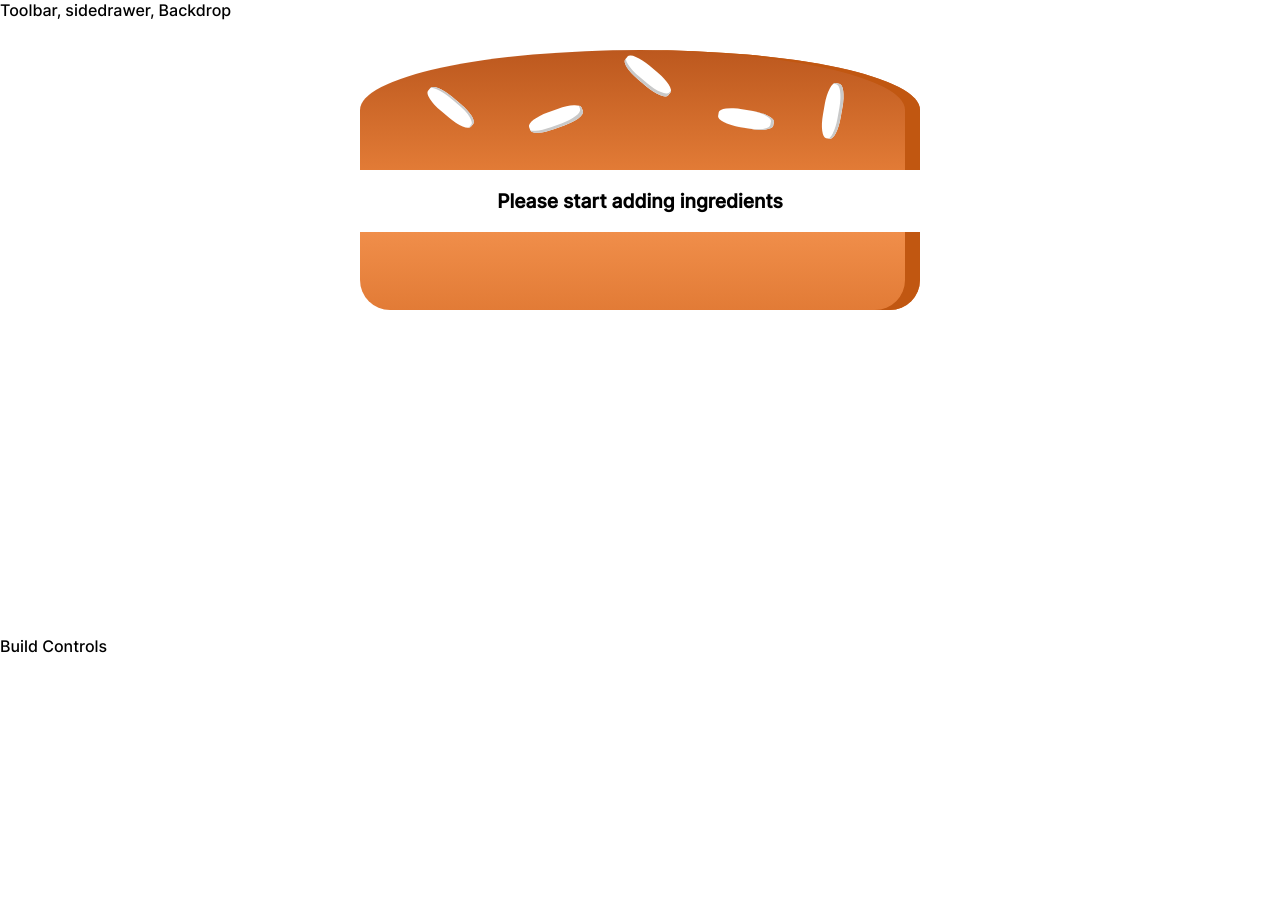
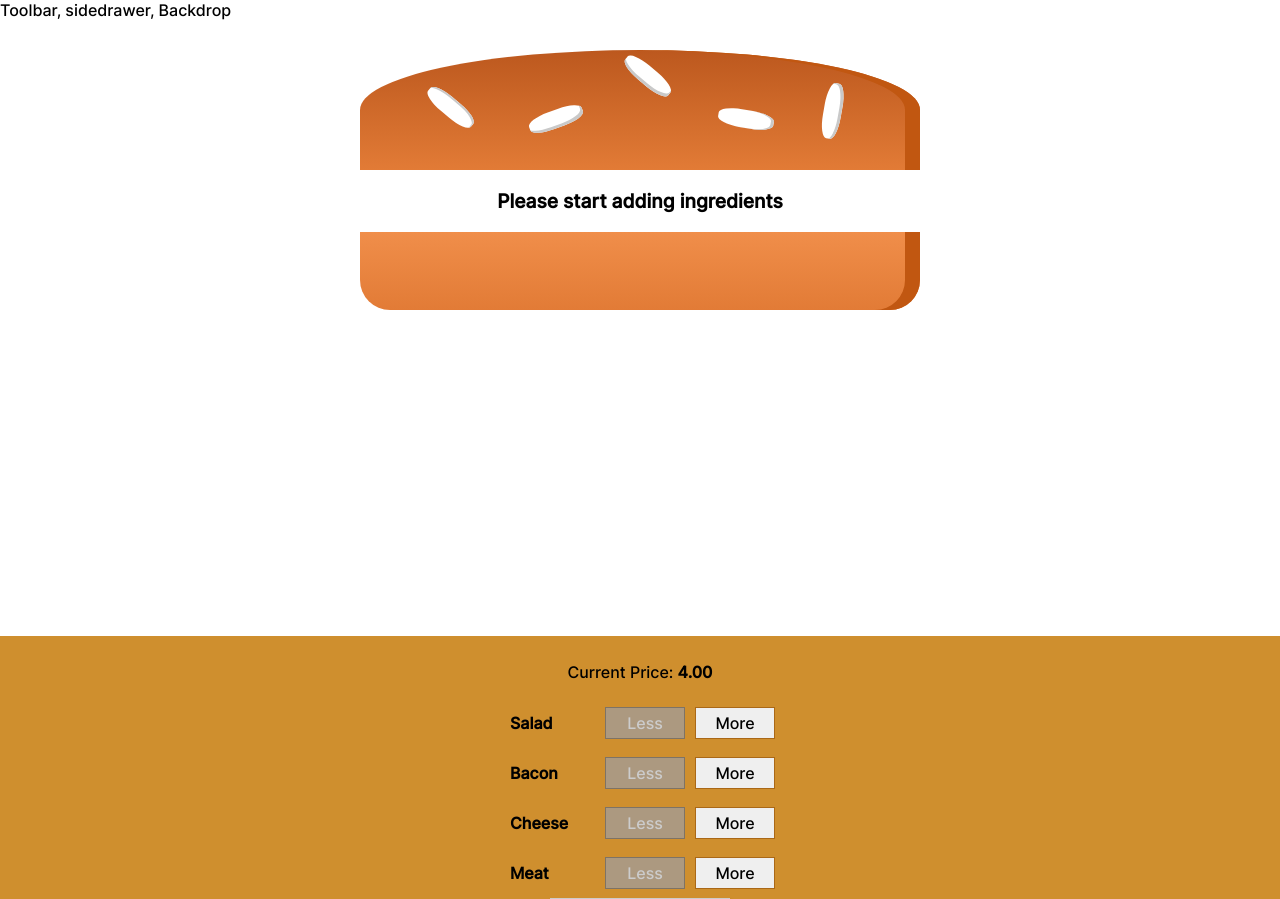
Before and after one commit to reynoldadade/burgerbuilder, a React (Create React App) app: page / in a window 1280 px wide. Shown: the top 899 px of the page. Before the commit the page ends 800 px from the top, so only its background shows below. Built offline with nearby package versions, Linux system fonts and the light colour scheme.

Commit message:
Added total price and order button

```diff
--- /dev/null
+++ b/src/components/Burger/BuildControls/BuildControl/BuildControl.js
@@ -0,0 +1,18 @@
+import React from 'react';
+import classes from './BuildControl.module.css';
+const buildControl = props => (
+  <div className={classes.BuildControl}>
+    <div className={classes.Label}>{props.label}</div>
+    <button
+      className={classes.Less}
+      onClick={props.removed}
+      disabled={props.disabled}>
+      Less
+    </button>
+    <button className={classes.more} onClick={props.added}>
+      More
+    </button>
+  </div>
+);
+
+export default buildControl;
--- /dev/null
+++ b/src/components/Burger/BuildControls/BuildControl/BuildControl.module.css
@@ -0,0 +1,58 @@
+.BuildControl {
+  display: flex;
+  justify-content: space-between;
+  align-items: center;
+  margin: 5px 0;
+}
+
+.BuildControl button {
+  display: block;
+  font: inherit;
+  padding: 5px;
+  margin: 0 5px;
+  width: 80px;
+  border: 1px solid #aa6817;
+  cursor: pointer;
+  outline: none;
+}
+
+.BuildControl button:disabled {
+  background-color: #ac9980;
+  border: 1px solid #7e7365;
+  color: #ccc;
+  cursor: default;
+}
+
+.BuildControl button:hover:disabled {
+  background-color: #ac9980;
+  color: #ccc;
+  cursor: not-allowed;
+}
+
+.Label {
+  padding: 10px;
+  font-weight: bold;
+  width: 80px;
+}
+
+.BuildControl .Less {
+  background-color: #d39952;
+  color: white;
+}
+
+.BuildControl .More {
+  background-color: #8f5e1e;
+  color: white;
+}
+
+.BuildControl .Less:hover,
+.BuildControl .Less:active {
+  background-color: #daa972;
+  color: white;
+}
+
+.BuildControl .More:hover,
+.BuildControl .More:active {
+  background-color: #99703f;
+  color: white;
+}
--- a/src/components/Burger/BuildControls/BuildControls.js
+++ b/src/components/Burger/BuildControls/BuildControls.js
@@ -1,4 +1,32 @@
 import React from 'react';
-const buildControls = props => <div></div>;
+import classes from './BuildControls.module.css';
+import BuildControl from './BuildControl/BuildControl';
 
-export default BuildControls;
+const controls = [
+  { label: 'Salad', type: 'salad' },
+  { label: 'Bacon', type: 'bacon' },
+  { label: 'Cheese', type: 'cheese' },
+  { label: 'Meat', type: 'meat' },
+];
+const buildControls = props => (
+  <div className={classes.BuildControls}>
+    <p>
+      Current Price:<strong> {props.price.toFixed(2)}</strong>
+    </p>
+    {controls.map(ctrl => (
+      <BuildControl
+        key={ctrl.label}
+        label={ctrl.label}
+        added={() => props.ingredientAdded(ctrl.type)}
+        removed={() => props.ingredientRemoved(ctrl.type)}
+        disabled={props.disabled[ctrl.type]}
+      />
+    ))}
+
+    <button className={classes.OrderButton} disabled={!props.purchasable}>
+      ORDER NOW
+    </button>
+  </div>
+);
+
+export default buildControls;
--- a/src/components/Burger/BuildControls/BuildControls.module.css
+++ b/src/components/Burger/BuildControls/BuildControls.module.css
@@ -8,3 +8,45 @@
   margin: auto;
   padding: 10px 0px;
 }
+
+.OrderButton {
+  background-color: #dad735;
+  outline: none;
+  cursor: pointer;
+  border: 1px solid #966909;
+  color: #966909;
+  font-family: inherit;
+  font-size: 1.2em;
+  padding: 15px 30px;
+  box-shadow: 2px 2px 2px #966909;
+}
+
+.OrderButton:hover,
+.OrderButton:active {
+  background-color: #a0db41;
+  border: 1px solid #966909;
+  color: #966909;
+}
+
+.OrderButton:disabled {
+  background-color: #c7c6c6;
+  cursor: not-allowed;
+  border: 1px solid #ccc;
+  color: #888888;
+}
+
+.OrderButton:not(:disabled) {
+  animation: enable 0.3s linear;
+}
+
+@keyframes enable {
+  0% {
+    transform: scale(1);
+  }
+  60% {
+    transform: scale(1.1);
+  }
+  100% {
+    transform: scale(1);
+  }
+}
--- a/src/components/BurgerBuilder/BurgerBuilder.js
+++ b/src/components/BurgerBuilder/BurgerBuilder.js
@@ -1,7 +1,14 @@
 import React, { Component } from 'react';
 import Aux from '../../hoc/Auxilliary';
 import Burger from '../../components/Burger/Burger';
+import BuildControls from '../../components/Burger/BuildControls/BuildControls';
 
+const INGREDIENT_PRICES = {
+  salad: 0.5,
+  cheese: 0.4,
+  meat: 1.3,
+  bacon: 0.7,
+};
 class BurgerBuilder extends Component {
   state = {
     ingredients: {
@@ -10,12 +17,69 @@
       cheese: 0,
       meat: 0,
     },
+    totalPrice: 4,
+    purchasable: false,
+  };
+
+  updatePurchaseState(ingredients) {
+    const sum = Object.keys(ingredients)
+      .map(igKey => {
+        return ingredients[igKey];
+      })
+      .reduce((sum, el) => {
+        return sum + el;
+      }, 0);
+    this.setState({ purchasable: sum > 0 });
+  }
+
+  addIngredientHandler = type => {
+    const oldCount = this.state.ingredients[type];
+    const updatedCount = oldCount + 1;
+    const updatedIngredients = {
+      ...this.state.ingredients,
+    };
+    updatedIngredients[type] = updatedCount;
+    const priceAddition = INGREDIENT_PRICES[type];
+    const oldPrice = this.state.totalPrice;
+    const newPrice = oldPrice + priceAddition;
+    this.setState({ totalPrice: newPrice, ingredients: updatedIngredients });
+    this.updatePurchaseState(updatedIngredients);
+  };
+
+  removeIngredientHandler = type => {
+    const oldCount = this.state.ingredients[type];
+    if (oldCount <= 0) {
+      return;
+    }
+    const updatedCount = oldCount - 1;
+    const updatedIngredients = {
+      ...this.state.ingredients,
+    };
+    updatedIngredients[type] = updatedCount;
+    const priceDeduction = INGREDIENT_PRICES[type];
+    const oldPrice = this.state.totalPrice;
+    const newPrice = oldPrice - priceDeduction;
+    this.setState({ totalPrice: newPrice, ingredients: updatedIngredients });
+    this.updatePurchaseState(updatedIngredients);
   };
   render() {
+    const disabledInfo = {
+      ...this.state.ingredients,
+    };
+
+    for (let key in disabledInfo) {
+      disabledInfo[key] = disabledInfo[key] <= 0;
+    }
     return (
       <Aux>
         <Burger ingredients={this.state.ingredients} />
-        <div>Build Controls</div>
+        <BuildControls
+          ingredientAdded={this.addIngredientHandler}
+          ingredientRemoved={this.removeIngredientHandler}
+          disabled={disabledInfo}
+          price={this.state.totalPrice}
+          purchasable={this.state.purchasable}
+        />
       </Aux>
     );
   }
```
